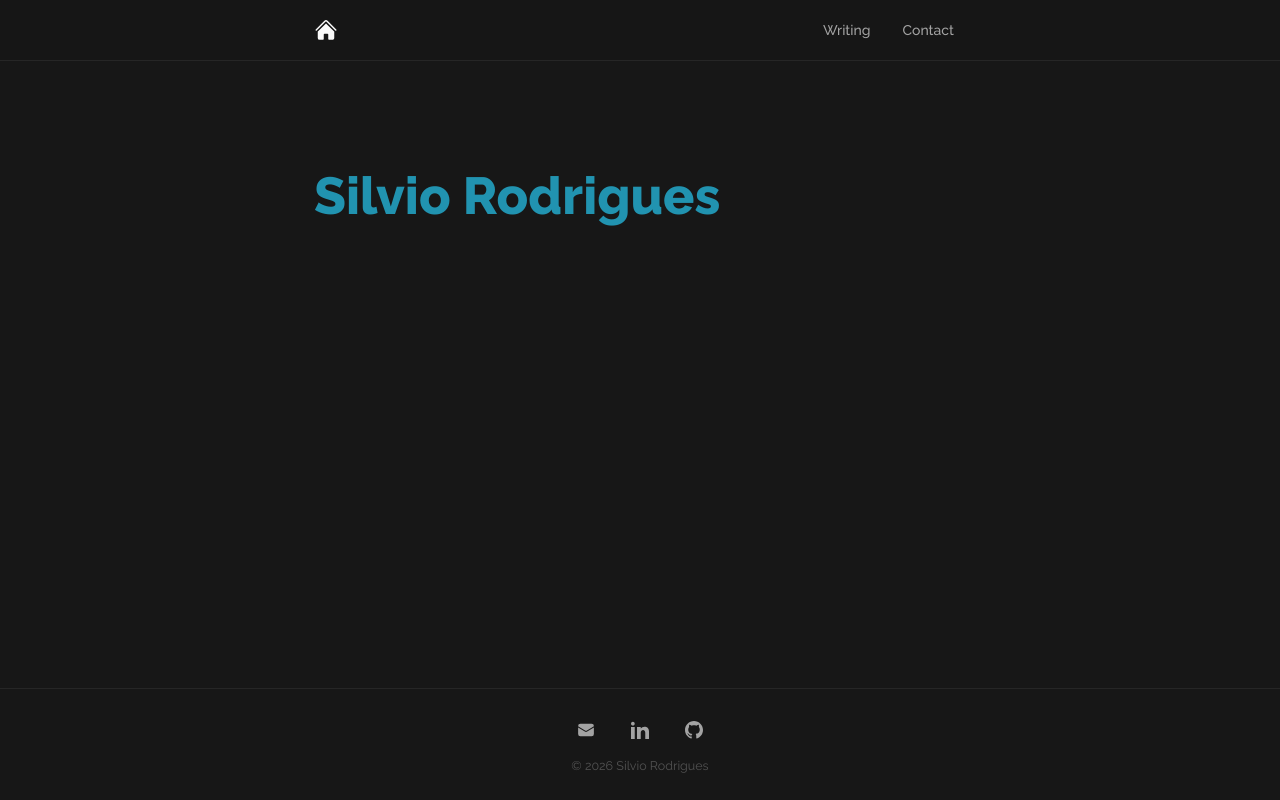
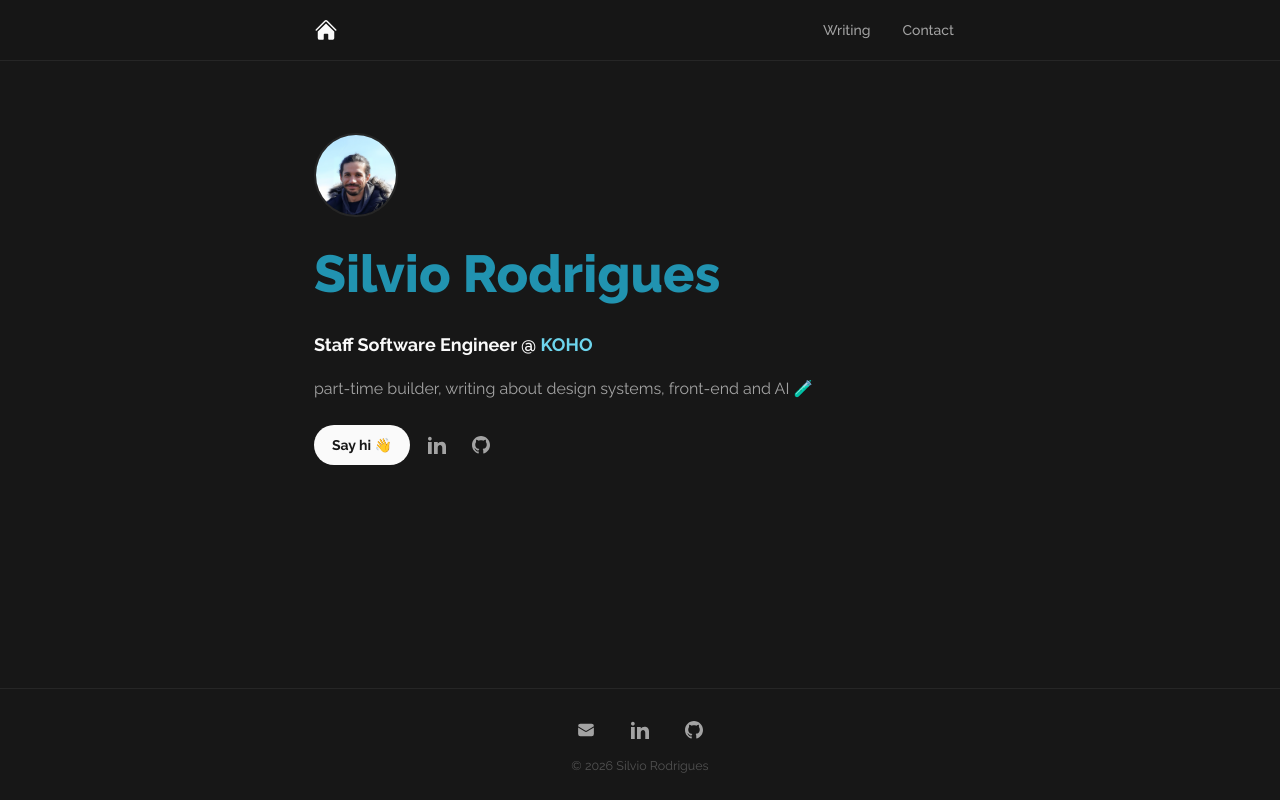
Before and after one commit to silviorodrigues/silviorodrigues.github.io, a Next.js app: page / in a window 1280 px wide. Built offline with nearby package versions, Linux system fonts and the light colour scheme.

Commit message:
feat: US-3 - Hero section

```diff
--- a/scripts/ralph/prd.json
+++ b/scripts/ralph/prd.json
@@ -41,7 +41,7 @@
       "id": "US-3",
       "priority": 3,
       "title": "Hero section (#top)",
-      "passes": false,
+      "passes": true,
       "description": "As a visitor, I want a hero section that introduces Silvio, so I immediately understand who he is and how to reach him.",
       "acceptanceCriteria": [
         "84x84 circular avatar using public/images/profile-picture.png, 2px border #262626",
--- a/src/app/page.tsx
+++ b/src/app/page.tsx
@@ -1,14 +1,13 @@
 import Header from '@/components/header'
 import Footer from '@/components/footer'
+import Hero from '@/components/hero'
 
 export default function Home() {
   return (
     <div className="flex min-h-screen flex-col">
       <Header />
       <main className="mx-auto w-full max-w-[700px] flex-1 px-6">
-        <h1 id="top" className="linear-wipe py-24 text-[clamp(34px,6vw,52px)] font-extrabold">
-          Silvio Rodrigues
-        </h1>
+        <Hero />
       </main>
       <Footer />
     </div>
--- /dev/null
+++ b/src/components/hero.tsx
@@ -0,0 +1,55 @@
+import Image from 'next/image'
+
+export default function Hero() {
+  return (
+    <section id="top" className="flex scroll-mt-[70px] flex-col gap-[18px] pb-14 pt-[72px]">
+      <Image
+        src="/images/profile-picture.png"
+        alt="Silvio Rodrigues"
+        width={84}
+        height={84}
+        className="h-[84px] w-[84px] rounded-full border-2 border-border object-cover"
+      />
+      <h1 className="linear-wipe text-[clamp(34px,6vw,52px)] font-extrabold">Silvio Rodrigues</h1>
+      <p className="m-0 text-lg font-bold text-text-primary">
+        Staff Software Engineer @{' '}
+        <a href="https://www.koho.ca/" target="_blank" rel="noopener noreferrer">
+          KOHO
+        </a>
+      </p>
+      <p className="m-0 text-base leading-normal text-text-muted">
+        part-time builder, writing about design systems, front-end and AI 🧪
+      </p>
+      <div className="mt-1.5 flex items-center gap-2.5">
+        <a
+          href="mailto:hi@silviorodrigues.dev"
+          className="rounded-pill bg-text-primary px-[18px] py-2.5 text-sm font-bold text-bg transition-colors hover:bg-text-secondary"
+        >
+          Say hi 👋
+        </a>
+        <a
+          href="https://www.linkedin.com/in/silviorrr/"
+          target="_blank"
+          rel="noopener noreferrer"
+          aria-label="LinkedIn"
+          className="rounded-lg p-2 text-text-muted transition-colors hover:bg-[#262626] hover:text-text-primary"
+        >
+          <svg xmlns="http://www.w3.org/2000/svg" className="h-[18px] w-[18px]" fill="currentColor" viewBox="0 0 24 24">
+            <path d="M4.98 3.5c0 1.381-1.11 2.5-2.48 2.5s-2.48-1.119-2.48-2.5c0-1.38 1.11-2.5 2.48-2.5s2.48 1.12 2.48 2.5zm.02 4.5h-5v16h5v-16zm7.982 0h-4.968v16h4.969v-8.399c0-4.67 6.029-5.052 6.029 0v8.399h4.988v-10.131c0-7.88-8.922-7.593-11.018-3.714v-2.155z" />
+          </svg>
+        </a>
+        <a
+          href="https://github.com/silviorodrigues"
+          target="_blank"
+          rel="noopener noreferrer"
+          aria-label="GitHub"
+          className="rounded-lg p-2 text-text-muted transition-colors hover:bg-[#262626] hover:text-text-primary"
+        >
+          <svg xmlns="http://www.w3.org/2000/svg" className="h-[18px] w-[18px]" fill="currentColor" viewBox="0 0 24 24">
+            <path d="M12 0c-6.626 0-12 5.373-12 12 0 5.302 3.438 9.8 8.207 11.387.599.111.793-.261.793-.577v-2.234c-3.338.726-4.033-1.416-4.033-1.416-.546-1.387-1.333-1.756-1.333-1.756-1.089-.745.083-.729.083-.729 1.205.084 1.839 1.237 1.839 1.237 1.07 1.834 2.807 1.304 3.492.997.107-.775.418-1.305.762-1.604-2.665-.305-5.467-1.334-5.467-5.931 0-1.311.469-2.381 1.236-3.221-.124-.303-.535-1.524.117-3.176 0 0 1.008-.322 3.301 1.23.957-.266 1.983-.399 3.003-.404 1.02.005 2.047.138 3.006.404 2.291-1.552 3.297-1.23 3.297-1.23.653 1.653.242 2.874.118 3.176.77.84 1.235 1.911 1.235 3.221 0 4.609-2.807 5.624-5.479 5.921.43.372.823 1.102.823 2.222v3.293c0 .319.192.694.801.576 4.765-1.589 8.199-6.086 8.199-11.386 0-6.627-5.373-12-12-12z" />
+          </svg>
+        </a>
+      </div>
+    </section>
+  )
+}
```
Also changed, not shown: scripts/ralph/progress.txt.
